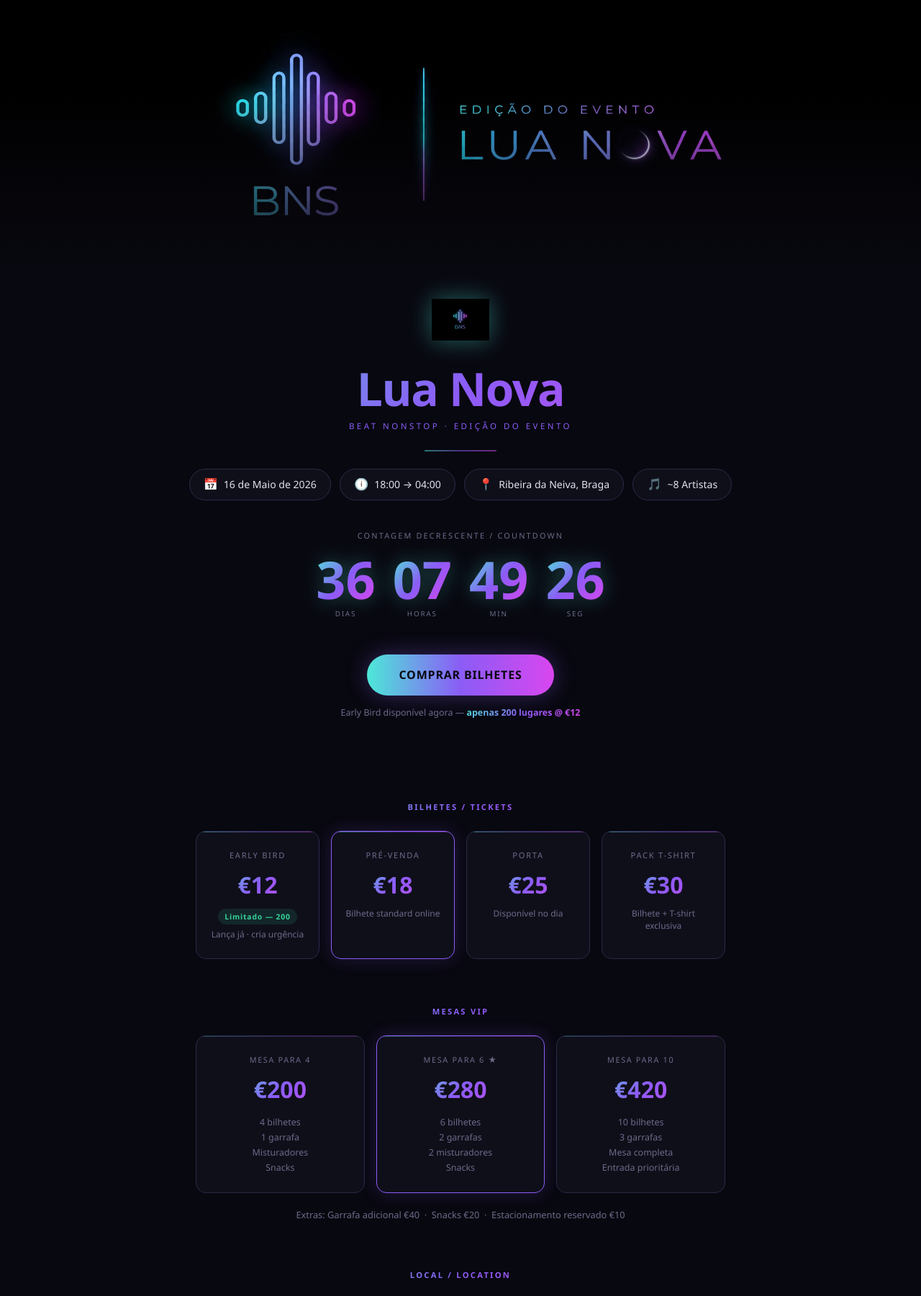
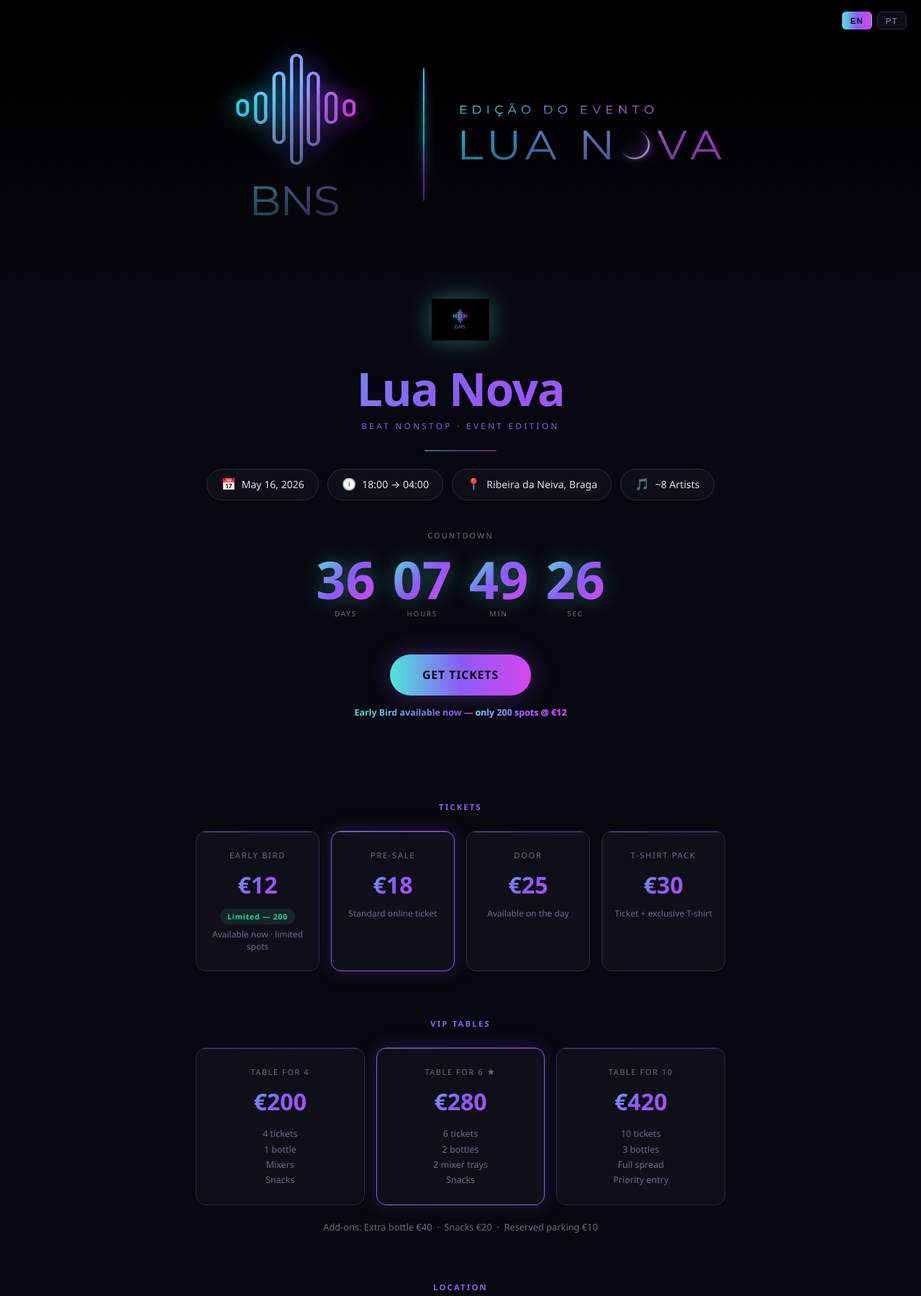
Before and after one commit to LiminalConsulting/BeatNonStop, a plain HTML site: page index.html in a window 1280 px wide. Shown: the top 1800 px of the page at 72% size. Drawn offline with Linux system fonts and the light colour scheme.

Commit message:
Make public site bilingual EN/PT

```diff
--- a/index.html
+++ b/index.html
@@ -1,10 +1,10 @@
 <!DOCTYPE html>
-<html lang="pt">
+<html lang="en">
 <head>
   <meta charset="UTF-8" />
   <meta name="viewport" content="width=device-width, initial-scale=1.0" />
-  <title>Beat Nonstop — Lua Nova | 16 Mai 2026</title>
-  <meta name="description" content="Beat Nonstop apresenta: Lua Nova. 16 de Maio de 2026, Ribeira da Neiva, Vila Verde, Braga. Das 18h às 4h." />
+  <title>Beat Nonstop — Lua Nova | 16 May 2026</title>
+  <meta name="description" content="Beat Nonstop presents: Lua Nova. May 16, 2026, Ribeira da Neiva, Vila Verde, Braga. 18h–4h." />
   <style>
     :root {
       --bg:     #080810;
@@ -375,6 +375,41 @@
       margin-top: 0.4rem;
     }
 
+    /* ── LANG SWITCHER ── */
+    .lang-bar {
+      position: fixed;
+      top: 1rem;
+      right: 1.25rem;
+      z-index: 100;
+      display: flex;
+      gap: 0.4rem;
+    }
+
+    .lang-btn {
+      background: var(--surface);
+      border: 1px solid #2a2a48;
+      border-radius: 6px;
+      color: var(--muted);
+      font-size: 0.72rem;
+      font-weight: 700;
+      letter-spacing: 0.1em;
+      padding: 0.35rem 0.7rem;
+      cursor: pointer;
+      transition: all 0.2s;
+    }
+
+    .lang-btn:hover { border-color: var(--violet); color: var(--text); }
+
+    .lang-btn.active {
+      background: var(--grad-h);
+      border-color: transparent;
+      color: var(--bg);
+    }
+
+    [data-lang="pt"] { display: none; }
+    body.pt [data-lang="pt"] { display: revert; }
+    body.pt [data-lang="en"] { display: none; }
+
     /* ── FOOTER ── */
     footer {
       text-align: center;
@@ -388,6 +423,12 @@
 </head>
 <body>
 
+<!-- LANG SWITCHER -->
+<div class="lang-bar">
+  <button class="lang-btn active" onclick="setLang('en')">EN</button>
+  <button class="lang-btn" onclick="setLang('pt')">PT</button>
+</div>
+
 <!-- HERO -->
 <div class="hero">
   <img src="Banner futurista com ondas sonoras.PNG" alt="Beat Nonstop — Lua Nova" />
@@ -397,102 +438,145 @@
 <header>
   <img class="logo-img" src="BNS.JPG" alt="BNS Logo" />
   <h1>Lua Nova</h1>
-  <div class="edition">Beat Nonstop · Edição do Evento</div>
+  <div class="edition">
+    <span data-lang="en">Beat Nonstop · Event Edition</span>
+    <span data-lang="pt">Beat Nonstop · Edição do Evento</span>
+  </div>
   <div class="divider"></div>
 
   <div class="info-pills">
-    <div class="pill"><span class="pill-icon">📅</span> 16 de Maio de 2026</div>
+    <div class="pill"><span class="pill-icon">📅</span><span data-lang="en">May 16, 2026</span><span data-lang="pt">16 de Maio de 2026</span></div>
     <div class="pill"><span class="pill-icon">🕕</span> 18:00 → 04:00</div>
     <div class="pill"><span class="pill-icon">📍</span> Ribeira da Neiva, Braga</div>
-    <div class="pill"><span class="pill-icon">🎵</span> ~8 Artistas</div>
+    <div class="pill"><span class="pill-icon">🎵</span><span data-lang="en">~8 Artists</span><span data-lang="pt">~8 Artistas</span></div>
   </div>
 
   <div class="countdown-wrap">
-    <div class="countdown-label">Contagem decrescente / Countdown</div>
+    <div class="countdown-label">
+      <span data-lang="en">Countdown</span>
+      <span data-lang="pt">Contagem Decrescente</span>
+    </div>
     <div class="countdown">
-      <div class="countdown-unit"><div class="num" id="cd-days">--</div><div class="unit">Dias</div></div>
-      <div class="countdown-unit"><div class="num" id="cd-hours">--</div><div class="unit">Horas</div></div>
-      <div class="countdown-unit"><div class="num" id="cd-min">--</div><div class="unit">Min</div></div>
-      <div class="countdown-unit"><div class="num" id="cd-sec">--</div><div class="unit">Seg</div></div>
+      <div class="countdown-unit"><div class="num" id="cd-days">--</div><div class="unit"><span data-lang="en">Days</span><span data-lang="pt">Dias</span></div></div>
+      <div class="countdown-unit"><div class="num" id="cd-hours">--</div><div class="unit"><span data-lang="en">Hours</span><span data-lang="pt">Horas</span></div></div>
+      <div class="countdown-unit"><div class="num" id="cd-min">--</div><div class="unit"><span data-lang="en">Min</span><span data-lang="pt">Min</span></div></div>
+      <div class="countdown-unit"><div class="num" id="cd-sec">--</div><div class="unit"><span data-lang="en">Sec</span><span data-lang="pt">Seg</span></div></div>
     </div>
   </div>
 
   <div class="cta-wrap">
-    <a href="#tickets" class="cta-btn">Comprar Bilhetes</a>
-    <div class="cta-note">Early Bird disponível agora — <span>apenas 200 lugares @ €12</span></div>
+    <a href="#tickets" class="cta-btn">
+      <span data-lang="en">Get Tickets</span>
+      <span data-lang="pt">Comprar Bilhetes</span>
+    </a>
+    <div class="cta-note">
+      <span data-lang="en">Early Bird available now — <span>only 200 spots @ €12</span></span>
+      <span data-lang="pt">Early Bird disponível agora — <span>apenas 200 lugares @ €12</span></span>
+    </div>
   </div>
 </header>
 
 <!-- TICKETS -->
 <section id="tickets">
-  <div class="section-title">Bilhetes / Tickets</div>
+  <div class="section-title">
+    <span data-lang="en">Tickets</span>
+    <span data-lang="pt">Bilhetes</span>
+  </div>
   <div class="ticket-grid">
     <div class="ticket-card">
       <div class="ticket-type">Early Bird</div>
       <div class="ticket-price">€12</div>
-      <div class="ticket-badge">Limitado — 200</div>
-      <div class="ticket-note">Lança já · cria urgência</div>
+      <div class="ticket-badge"><span data-lang="en">Limited — 200</span><span data-lang="pt">Limitado — 200</span></div>
+      <div class="ticket-note"><span data-lang="en">Available now · limited spots</span><span data-lang="pt">Disponível agora · lugares limitados</span></div>
     </div>
     <div class="ticket-card featured">
-      <div class="ticket-type">Pré-Venda</div>
+      <div class="ticket-type"><span data-lang="en">Pre-sale</span><span data-lang="pt">Pré-Venda</span></div>
       <div class="ticket-price">€18</div>
-      <div class="ticket-note">Bilhete standard online</div>
+      <div class="ticket-note"><span data-lang="en">Standard online ticket</span><span data-lang="pt">Bilhete standard online</span></div>
     </div>
     <div class="ticket-card">
-      <div class="ticket-type">Porta</div>
+      <div class="ticket-type"><span data-lang="en">Door</span><span data-lang="pt">Porta</span></div>
       <div class="ticket-price">€25</div>
-      <div class="ticket-note">Disponível no dia</div>
+      <div class="ticket-note"><span data-lang="en">Available on the day</span><span data-lang="pt">Disponível no dia</span></div>
     </div>
     <div class="ticket-card">
-      <div class="ticket-type">Pack T-shirt</div>
+      <div class="ticket-type"><span data-lang="en">T-shirt Pack</span><span data-lang="pt">Pack T-shirt</span></div>
       <div class="ticket-price">€30</div>
-      <div class="ticket-note">Bilhete + T-shirt exclusiva</div>
+      <div class="ticket-note"><span data-lang="en">Ticket + exclusive T-shirt</span><span data-lang="pt">Bilhete + T-shirt exclusiva</span></div>
     </div>
   </div>
 </section>
 
 <!-- VIP -->
 <section id="vip">
-  <div class="section-title">Mesas VIP</div>
+  <div class="section-title">
+    <span data-lang="en">VIP Tables</span>
+    <span data-lang="pt">Mesas VIP</span>
+  </div>
   <div class="vip-grid">
     <div class="vip-card">
-      <div class="vip-size">Mesa para 4</div>
+      <div class="vip-size"><span data-lang="en">Table for 4</span><span data-lang="pt">Mesa para 4</span></div>
       <div class="vip-price">€200</div>
-      <div class="vip-includes">4 bilhetes<br>1 garrafa<br>Misturadores<br>Snacks</div>
+      <div class="vip-includes">
+        <span data-lang="en">4 tickets<br>1 bottle<br>Mixers<br>Snacks</span>
+        <span data-lang="pt">4 bilhetes<br>1 garrafa<br>Misturadores<br>Snacks</span>
+      </div>
     </div>
     <div class="vip-card featured">
-      <div class="vip-size">Mesa para 6 ★</div>
+      <div class="vip-size"><span data-lang="en">Table for 6 ★</span><span data-lang="pt">Mesa para 6 ★</span></div>
       <div class="vip-price">€280</div>
-      <div class="vip-includes">6 bilhetes<br>2 garrafas<br>2 misturadores<br>Snacks</div>
+      <div class="vip-includes">
+        <span data-lang="en">6 tickets<br>2 bottles<br>2 mixer trays<br>Snacks</span>
+        <span data-lang="pt">6 bilhetes<br>2 garrafas<br>2 misturadores<br>Snacks</span>
+      </div>
     </div>
     <div class="vip-card">
-      <div class="vip-size">Mesa para 10</div>
+      <div class="vip-size"><span data-lang="en">Table for 10</span><span data-lang="pt">Mesa para 10</span></div>
       <div class="vip-price">€420</div>
-      <div class="vip-includes">10 bilhetes<br>3 garrafas<br>Mesa completa<br>Entrada prioritária</div>
+      <div class="vip-includes">
+        <span data-lang="en">10 tickets<br>3 bottles<br>Full spread<br>Priority entry</span>
+        <span data-lang="pt">10 bilhetes<br>3 garrafas<br>Mesa completa<br>Entrada prioritária</span>
+      </div>
     </div>
   </div>
   <div class="vip-addons">
-    Extras: Garrafa adicional €40 &nbsp;·&nbsp; Snacks €20 &nbsp;·&nbsp; Estacionamento reservado €10
+    <span data-lang="en">Add-ons: Extra bottle €40 &nbsp;·&nbsp; Snacks €20 &nbsp;·&nbsp; Reserved parking €10</span>
+    <span data-lang="pt">Extras: Garrafa adicional €40 &nbsp;·&nbsp; Snacks €20 &nbsp;·&nbsp; Estacionamento reservado €10</span>
   </div>
 </section>
 
 <!-- LOCATION -->
 <section id="local">
-  <div class="section-title">Local / Location</div>
+  <div class="section-title">
+    <span data-lang="en">Location</span>
+    <span data-lang="pt">Local</span>
+  </div>
   <div class="location-box">
     <div class="loc-name">Ribeira da Neiva, Duas Igrejas</div>
     <div class="loc-detail">Vila Verde · Braga · Portugal</div>
     <div class="loc-detail" style="margin-top:1rem;font-size:0.82rem">
-      Palco principal · Luzes &amp; CO2 · Ecrãs LED · Zona VIP · Segurança
+      <span data-lang="en">Main stage · Lights &amp; CO2 · LED screens · VIP area · Security</span>
+      <span data-lang="pt">Palco principal · Luzes &amp; CO2 · Ecrãs LED · Zona VIP · Segurança</span>
     </div>
   </div>
 </section>
 
 <footer>
-  Beat Nonstop — Lua Nova &nbsp;·&nbsp; 16 de Maio de 2026 &nbsp;·&nbsp; Ribeira da Neiva, Braga
+  Beat Nonstop — Lua Nova &nbsp;·&nbsp;
+  <span data-lang="en">May 16, 2026</span>
+  <span data-lang="pt">16 de Maio de 2026</span>
+  &nbsp;·&nbsp; Ribeira da Neiva, Braga
 </footer>
 
 <script>
+  const LANG_KEY = 'bns_lang';
+  function setLang(lang) {
+    document.body.classList.toggle('pt', lang === 'pt');
+    document.querySelectorAll('.lang-btn').forEach(b => b.classList.toggle('active', b.textContent === lang.toUpperCase()));
+    localStorage.setItem(LANG_KEY, lang);
+  }
+  setLang(localStorage.getItem(LANG_KEY) || 'en');
+
   function tick() {
     const diff = new Date('2026-05-16T18:00:00') - new Date();
     if (diff <= 0) return;
```
